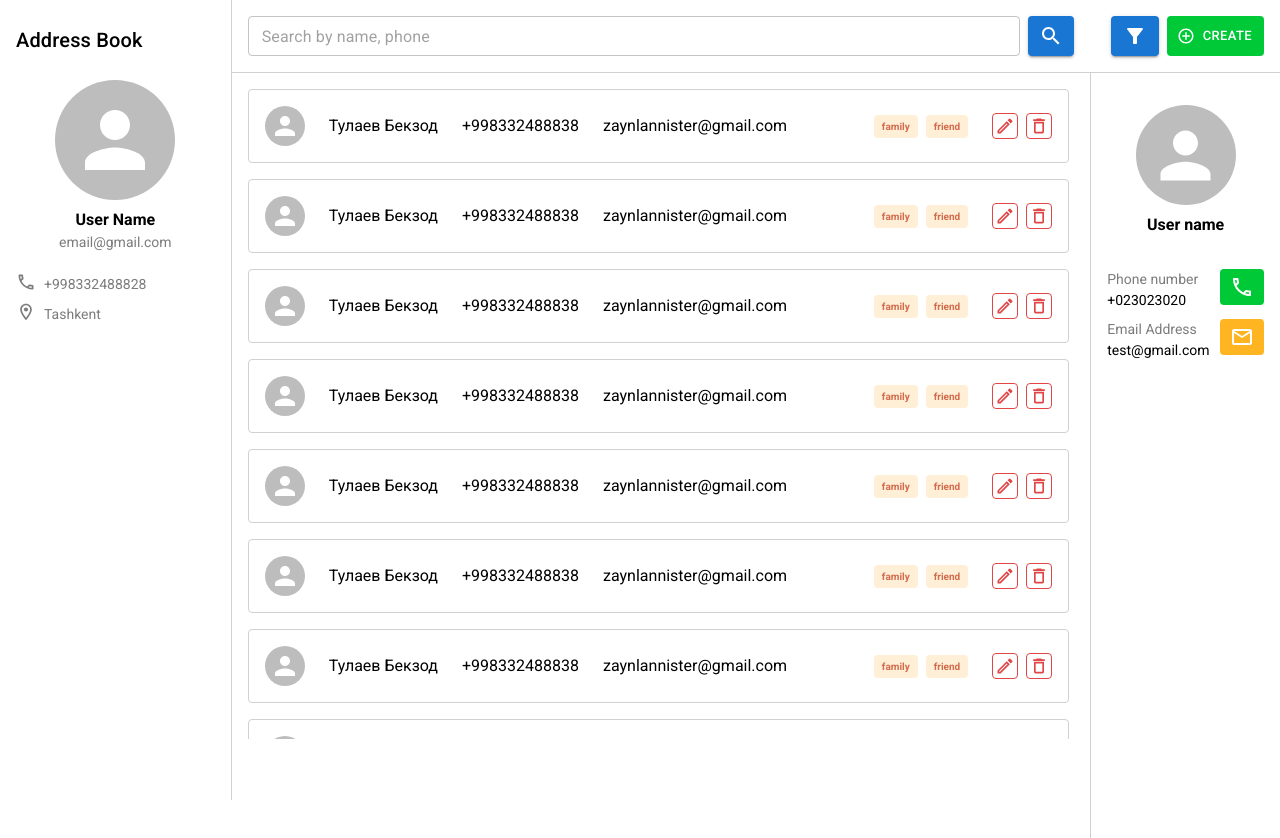
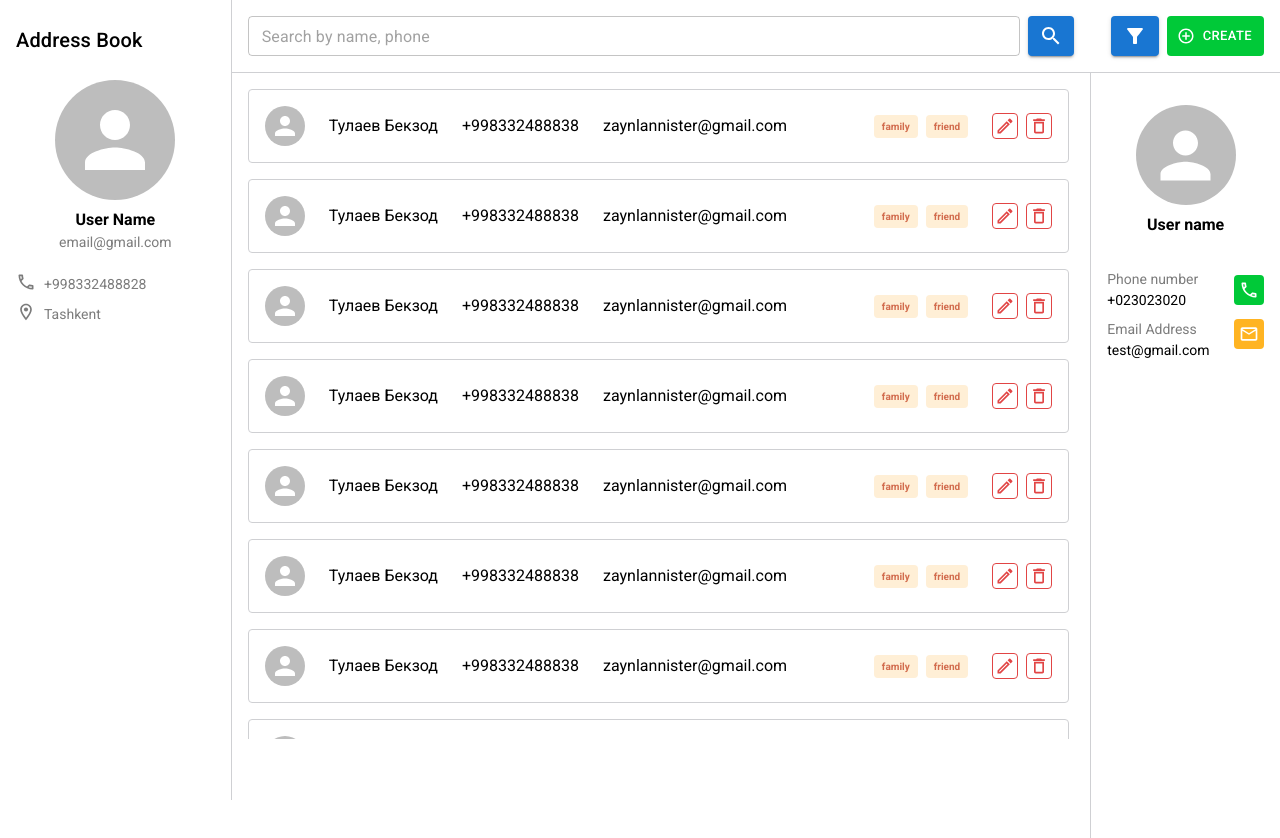
Before and after one commit to zaynlannister/contacts-app, a React app: page / in a window 1280 px wide. Shown: the top 838 px of the page. Built offline with nearby package versions, Linux system fonts and the light colour scheme; the HTML template or start-up script is replaced by a standard one.

Commit message:
refactor: rightbar icon size

```diff
--- a/src/components/RightBar/RightBar.tsx
+++ b/src/components/RightBar/RightBar.tsx
@@ -35,7 +35,7 @@ const RightBar = () => {
       </div>
       <div className="mt-8">
         <div>
-          <div className="flex justify-between">
+          <div className="flex justify-between items-center">
             <div className="text-[14px]">
               <p className="text-[#7C7C7C]">Phone number</p>
               <p>+023023020</p>
@@ -43,13 +43,15 @@ const RightBar = () => {
             <div className="ml-2">
               <PhoneButton
                 sx={{
-                  paddingX: "10px",
+                  width: "30px",
+                  height: "30px",
+                  minWidth: 0,
                   minHeight: 0,
-                  minWidth: 0,
+                  padding: 0,
                 }}
                 variant="contained"
               >
-                <LocalPhoneOutlinedIcon />
+                <LocalPhoneOutlinedIcon sx={{ padding: "2px" }} />
               </PhoneButton>
             </div>
           </div>
@@ -61,13 +63,15 @@ const RightBar = () => {
             <div className="ml-2">
               <EmailButton
                 sx={{
-                  paddingX: "10px",
+                  width: "30px",
+                  height: "30px",
+                  minWidth: 0,
                   minHeight: 0,
-                  minWidth: 0,
+                  padding: 0,
                 }}
                 variant="contained"
               >
-                <LocalPostOfficeOutlinedIcon />
+                <LocalPostOfficeOutlinedIcon sx={{ padding: "2px" }} />
               </EmailButton>
             </div>
           </div>
```
